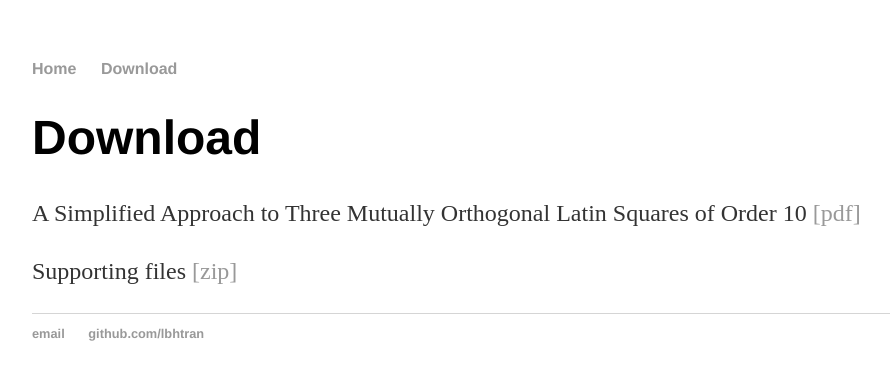
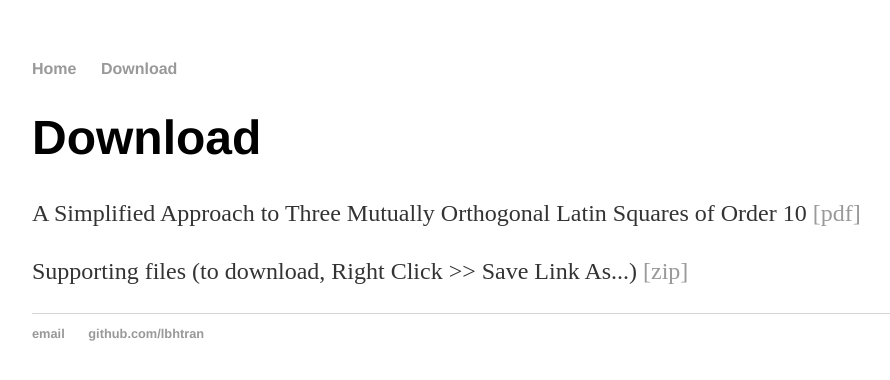
Before and after one commit to lbhtran/old_webpages, a Jekyll site: the page built from download/index.html, in a window 1280 px wide. Shown: the top 380 px of the page, without its empty margins (160-1050 px from the left). Built offline with Jekyll 4.4.1, drawn with Linux system fonts in a browser that asks for light colours.

Commit message:
Update index.html
download instruction

```diff
--- a/download/index.html
+++ b/download/index.html
@@ -7,6 +7,6 @@ title: Download Page
 
 <p>A Simplified Approach to Three Mutually Orthogonal Latin Squares of Order 10 <a href="https://github.com/lbhtran/lbhtran.github.io/raw/master/download/Simplified3MOLS10.pdf">[pdf]</a></p>
 
-<p>Supporting files <a href="https://github.com/lbhtran/lbhtran.github.io/blob/master/download/files.zip?raw=true">[zip]</a></p>
+<p>Supporting files (to download, Right Click >> Save Link As...) <a href="https://github.com/lbhtran/lbhtran.github.io/blob/master/download/files.zip?raw=true">[zip]</a></p>
 
 </div><!-- /.blurb -->
```
